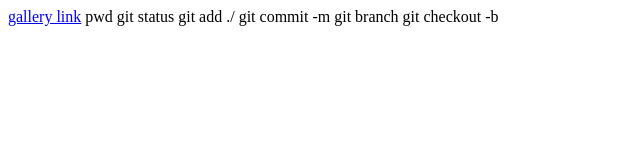
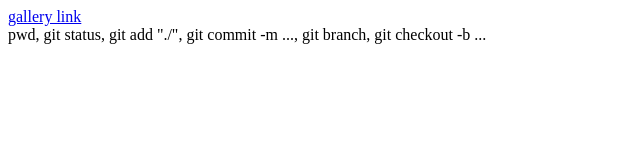
Before and after one commit to danceroll/frontend, a plain HTML site: page index.html in a window 1280 px wide. Shown: the whole page, without its empty margins (0-640 px from the left). Drawn offline with Linux system fonts and the light colour scheme.

Commit message:
orthography_index

```diff
--- a/index.html
+++ b/index.html
@@ -7,14 +7,14 @@
     <title>index</title>
 </head>
 <body>
-    <a href="./gallery.html">gallery link</a>
-    <span>
-        pwd
-        git status
-        git add ./
-        git commit -m
-        git branch
-        git checkout -b
+    <div> <a href="./gallery.html">gallery link</a></div>
+       <span>
+        pwd,
+        git status,
+        git add "./",
+        git commit -m ...,
+        git branch,
+        git checkout -b ...
     </span>
 </body>
 </html>
```
